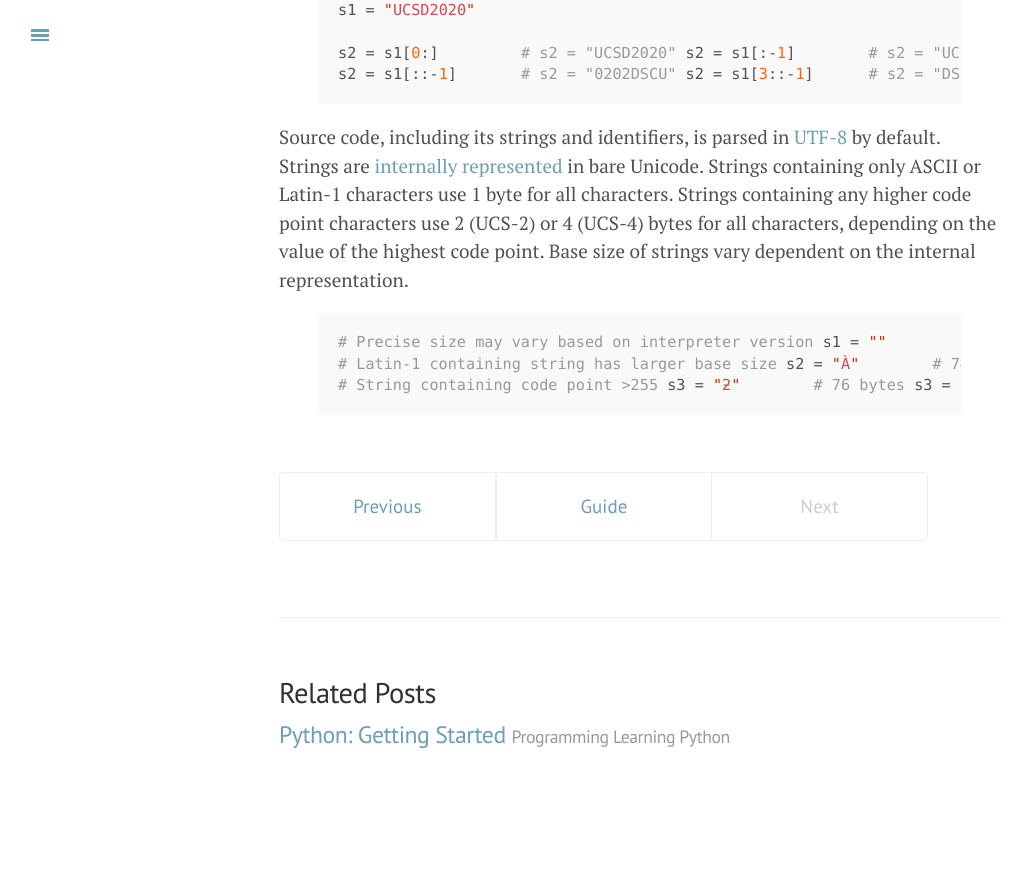
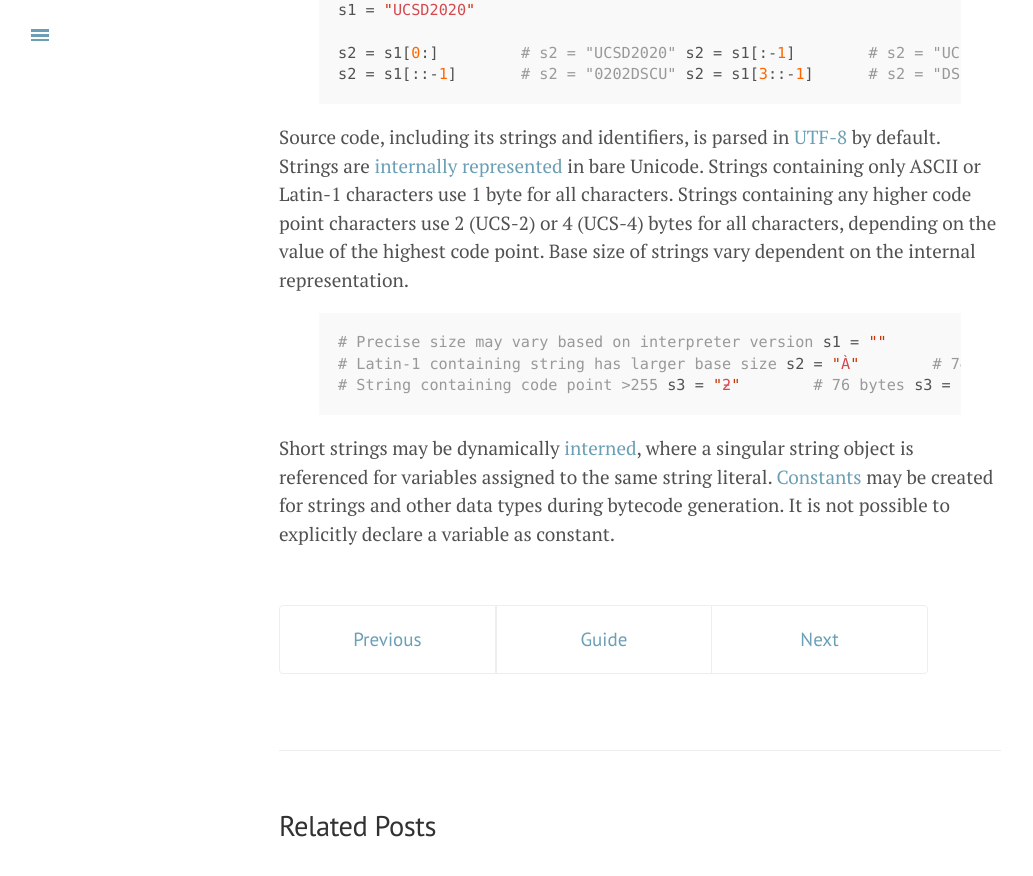
Before and after one commit to GerardMaggiolino/GerardMaggiolino.github.io, a Jekyll site: the page built from _posts/Python-Guide/2018-06-14-basic-types-python.md, in a window 1280 px wide and 900 px high, scrolled down 3898 px. Shown: the top 876 px of the window, without its empty margins (0-1033 px from the left). Built offline with Jekyll 4.4.1, drawn with Linux system fonts in a browser that asks for light colours; before the commit the page ends 4705 px from its top, so only the background shows below that.

Commit message:
Updated Python guide

```diff
--- a/_layouts/post.html
+++ b/_layouts/post.html
@@ -18,6 +18,8 @@ layout: default
   {% assign minCommonTags = 1 %}
 
     {% for post in site.posts %}
+
+    <!-- filters -->
     {% if post.hidden %}
         {% continue %}
     {% endif %}
@@ -27,6 +29,12 @@ layout: default
     {% if post.relatedhide == true %}
       {% continue %}
     {% endif %}
+    {% if page.categories contains "learning" %}
+      {% if post.categories contains "learning" %}
+        {% continue %}
+      {% endif %}
+    {% endif %}
+
       {% assign sameTagCount = 0 %}
       {% assign commonTags = '' %}
       {% for cat in post.categories %}
--- a/_posts/Python-Guide/2018-06-14-basic-types-python.md
+++ b/_posts/Python-Guide/2018-06-14-basic-types-python.md
@@ -282,8 +282,23 @@ s2 = "Àa"       # 75 bytes, 1 per char
 s3 = "ƻ"        # 76 bytes
 s3 = "ƻa"       # 78 bytes, 2 per char (UCS-2)
 {% endhighlight %}
+</p>
 
+
+<p>
+Short strings may be dynamically
+<a
+href="https://www.codementor.io/satwikkansal/do-you-really-think-you-know-strings-in-python-fnxh8mtha"
+target="_blank">interned</a>, where a singular string object is referenced for
+variables assigned to the same string literal.
+<a
+href="https://www.codementor.io/mjpieters/python-optimization-how-it-can-make-you-a-better-programmer-ajiiftqbo"
+target="_blank">Constants</a>
+may be created for strings and other data types
+during bytecode generation. It is not possible to explicitly declare a variable
+as constant.
 </p>
+
 <div class="pagination">
 
     <a class="pagination-item" href="{{ site.baseurl }}
@@ -292,6 +307,7 @@ s3 = "ƻa"       # 78 bytes, 2 per char (UCS-2)
     <a class="pagination-item" href="{{ site.baseurl }}
     {% link _posts/Python-Guide/2018-06-14-python-as-second-language.md %}">Guide</a>
 
-    <span class="pagination-item">Next</span>
+    <a class="pagination-item" href="{{ site.baseurl }}
+    {% link _posts/Python-Guide/2018-06-14-data-structures-python.md %}">Next</a>
 
 </div>
```
Also changed, not shown: _posts/Python-Guide/2018-06-14-data-structures-python.md (added, +120 -0 lines), _posts/Python-Guide/2018-06-14-python-as-second-language.md (+4 -0 lines).
